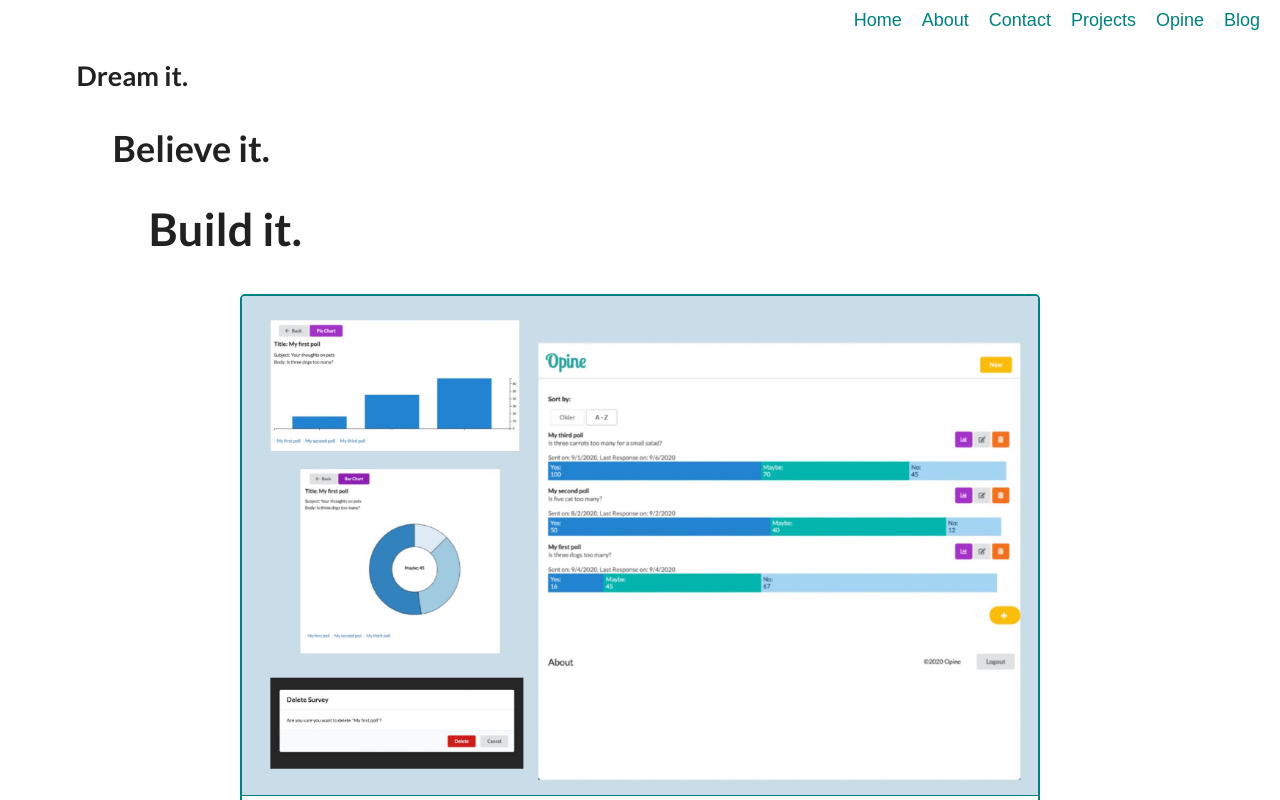
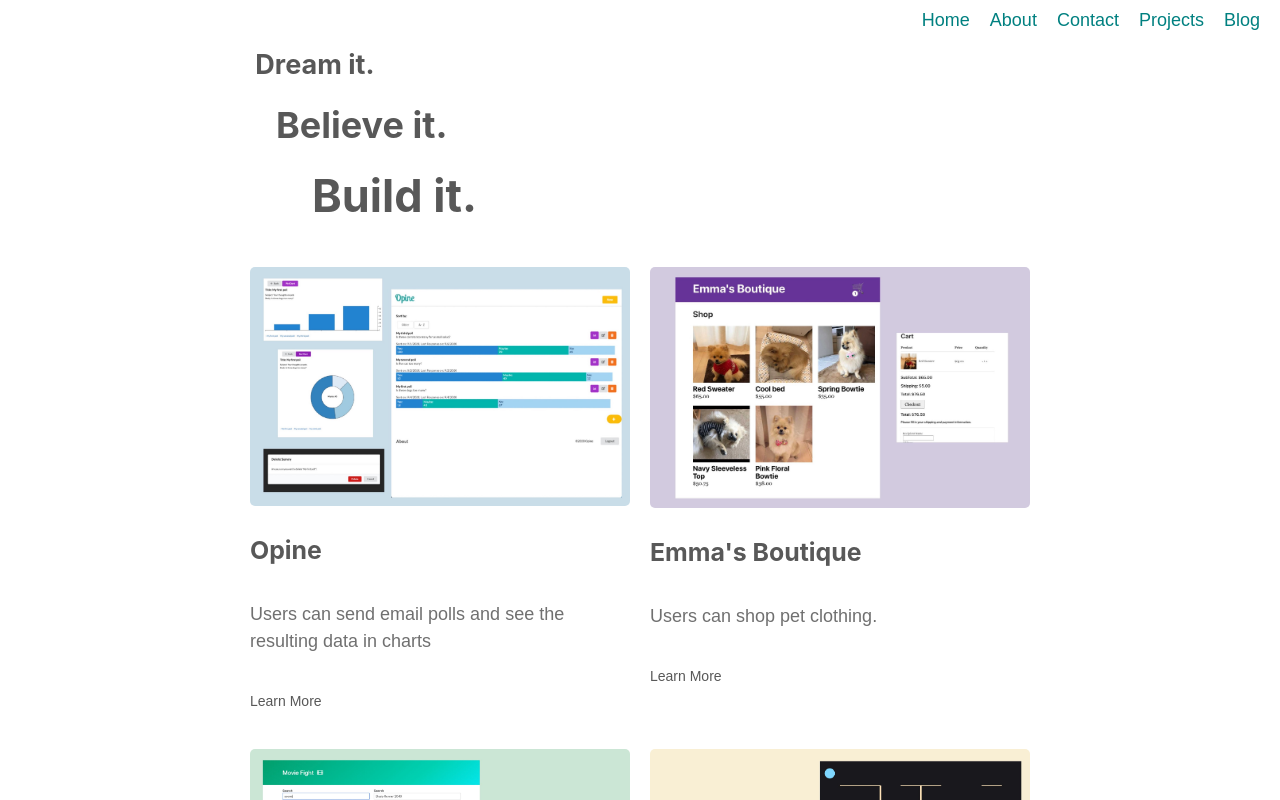
Before and after one commit to rebecca1231/portfolio2, a React (Create React App) app: page /projects in a window 1280 px wide. Built offline with nearby package versions, Linux system fonts and the light colour scheme; no server answers.

Commit message:
editing data

```diff
--- a/src/App.js
+++ b/src/App.js
@@ -7,8 +7,13 @@
 import Contact from "./Components/Contact";
 import About from "./Components/About";
 import Projects from "./Components/Projects";
-import ProjectOpine from './Components/Projects/ProjectOpine'
+import Opine from './Components/Projects/Opine'
 import "./styles/index.scss";
+import Boutique from "./Components/Projects/Boutique";
+import Maze from "./Components/Projects/Maze";
+import Movie from "./Components/Projects/Movie";
+
+
 
 function App() {
   return (
@@ -19,7 +24,10 @@
         <Route path="/contact" component={Contact} />
         <Route exact path="/" component={Landing} />
         <Route exact path="/projects" component={Projects} />
-        <Route path="/projects/opine" component={ProjectOpine} />
+        <Route path="/projects/opine" component={Opine} />
+        <Route path="/projects/movie" component={Movie} />
+        <Route path="/projects/maze" component={Maze} />
+        <Route path="/projects/boutique" component={Boutique} />
       </Switch>
       <Footer />
     </Router>
--- a/src/Components/Nav/RightNav.jsx
+++ b/src/Components/Nav/RightNav.jsx
@@ -89,15 +89,6 @@
       >
         Projects
       </div>
-
-      <a
-        className="links"
-        href="https://www.opine.app"
-        rel="noopener noreferrer"
-        target="_blank"
-      >
-        Opine
-      </a>
       <a
         className="links"
         href="https://blog.rebeccahirai.com"
--- a/src/Components/ProjectCards/Card.js
+++ b/src/Components/ProjectCards/Card.js
@@ -4,23 +4,23 @@
 
 const CarDiv = styled.div`
   max-width: 400px;
-  padding:10px;
+  padding: 10px;
   margin: 0 auto 1rem;
   overflow: hidden;
   border-radius: 5px;
   transition: all 0.2s ease-in-out;
-  color:#585858;
+  color: #585858;
 
   img {
     width: 100%;
-    border-radius:5px;
+    border-radius: 5px;
   }
 
   :hover {
     transform: scale(1.05);
-    a{
+    a {
       text-decoration: underline;
-      font-size:0.8rem;
+      font-size: 0.8rem;
     }
   }
 `;
@@ -36,24 +36,24 @@
   }
  */
 
-const Card = ({ title, image1, exp }) => {
-
+const Card = ({ title, image1, slug, description }) => {
   const history = useHistory();
-
-
+console.log(slug, title)
   return (
     <CarDiv key={title} id={title}>
       <div className="image-box">
-      <img src={image1} alt="project" />
+        <img src={image1} alt="project" />
       </div>
       <div>
-        <h3 >
-          {title}
-        </h3>
-        <a style={{color:"#585858"}} onClick={() => history.push(`/projects/${exp}`)}>
+        <h3>{title}</h3>
+        <p> {description} </p>
+        <a
+          style={{ color: "#585858" }}
+          onClick={() => history.push(`/projects/${slug}`)}
+        >
           Learn More
         </a>
-        </div>
+      </div>
     </CarDiv>
   );
 };
--- a/src/Components/ProjectCards/Cards.js
+++ b/src/Components/ProjectCards/Cards.js
@@ -3,22 +3,17 @@
 import Card from "./Card";
 import { projectData } from "./projectData";
 
-
 const Cards = () => {
-
   return projectData.map((obj) => {
     return (
-      <div >
+      <div>
         <Card
           image1={obj.image1}
-          image2={obj.image2}
           title={obj.title}
           description={obj.description}
           tech={obj.tech}
-          skill={obj.skill}
-          github={obj.github}
-          exp={exp}
-        />
+          slug={obj.slug}
+       />
       </div>
     );
   });
--- a/src/Components/ProjectCards/projectData.js
+++ b/src/Components/ProjectCards/projectData.js
@@ -4,14 +4,13 @@
 
 import opineCollage from "../../projectImages/opineCollage.jpg";
 
-import fluffCollage from '../../projectImages/fluffCollage.jpg'
-
+import fluffCollage from "../../projectImages/fluffCollage.jpg";
 
 export const projectData = [
   {
     image1: opineCollage,
     live: "https://www.opine.app",
-    exp:"opine",
+    slug: "opine",
     title: "Opine",
     description:
       "Users can send email polls and see the resulting data in charts",
@@ -23,6 +22,7 @@
   },
   {
     image1: fluffCollage,
+    slug: "boutique",
     url: "https://eager-jang-815ed7.netlify.app/",
     title: "Emma's Boutique",
     description: "Users can shop pet clothing.",
@@ -37,6 +37,7 @@
   },
   {
     image1: movieFightCollage,
+    slug: "movie",
     title: "Movie Fight",
     description: "Summons and compares movie stats.",
     skill: "I learned to make API calls and debounce submit functions.",
@@ -48,6 +49,7 @@
 
   {
     image1: mazeCollage,
+    slug: "maze",
     title: "Maze Game",
     description: "You can use the asdw keys to move the ball.",
     skill: "I learned DOM manipulation with Javascript and Matterjs.",
--- a/src/Components/Projects.js
+++ b/src/Components/Projects.js
@@ -1,29 +1,49 @@
 import React from "react";
+import styled from "styled-components";
+import Cards from "./ProjectCards/Cards";
 
-import SimpleCards from "./ProjectCards/SimpleCards";
+const Container = styled.div`
+  max-width: 800px;
+  margin: auto;
+  color: #585858;
+
+  .textBox {
+    padding: 10px;
+    max-width: 400px;
+    margin: 0 auto;
+  }
+`;
+
+const FlexContainer = styled.div`
+  display: flex;
+  flex-direction: row;
+  justify-content: space-between;
+  align-items: space-between;
+  flex-wrap: wrap;
+  p {
+    font-size: 1rem;
+    line-height: 1.5;
+    padding: 10px 0;
+    color: #707070;
+
+    @media (max-width: 750px) {
+      display: block;
+    }
+  }
+`;
 
 const Projects = () => {
   return (
-    <div className="ui container" style={{marginTop:"3.5rem"}}>
-      <div className="ui large header" style={{ fontSize: "1.5rem" }}>
-        Dream it.
-      </div>
-      <div
-        className="ui big header"
-        style={{ marginLeft: "2rem", fontSize: "2rem" }}
-      >
-        Believe it.
-      </div>
-      <div
-        className="ui huge header"
-        style={{ marginLeft: "4rem", fontSize: "2.5rem" }}
-      >
-        Build it.
-      </div>
-      <div style={{ marginTop: "2rem" }}>
-        <SimpleCards />
-      </div>
-    </div>
+    <Container>
+      <h5 style={{ fontSize: "1.5rem", marginTop: "50px", marginLeft:"0.85rem" }}>Dream it.</h5>
+      <h4 style={{ marginLeft: "2rem", fontSize: "2rem" }}>Believe it.</h4>
+      <h3 style={{ marginLeft: "4rem", fontSize: "2.5rem" }}>Build it.</h3>
+      <div style={{ marginTop: "2rem" }}> </div>
+
+      <FlexContainer>
+        <Cards />
+      </FlexContainer>
+    </Container>
   );
 };
 
--- /dev/null
+++ b/src/Components/Projects/Boutique.js
@@ -0,0 +1,28 @@
+import React from "react";
+import { useHistory } from "react-router-dom";
+
+const Boutique = () => {
+  const history = useHistory();
+  return (
+    <div>
+      <h1>Under Construction</h1>
+      <p>Hi! Sorry about this!</p>
+      <p>
+        {" "}
+        I decided to redesign my site. I haven't completed this particular part
+        yet.
+      </p>
+      <p>In a few days, this should be lovely. </p>
+      <div
+        className="ui teal small basic button"
+        onClick={() => {
+          history.push("/");
+        }}
+      >
+        Head Home{" "}
+      </div>
+    </div>
+  );
+};
+
+export default Boutique
--- /dev/null
+++ b/src/Components/Projects/Maze.js
@@ -0,0 +1,28 @@
+import React from "react";
+import { useHistory } from "react-router-dom";
+
+const Maze = () => {
+  const history = useHistory();
+  return (
+    <div>
+      <h1>Under Construction</h1>
+      <p>Hi! Sorry about this!</p>
+      <p>
+        {" "}
+        I decided to redesign my site. I haven't completed this particular part
+        yet.
+      </p>
+      <p>In a few days, this should be lovely. </p>
+      <div
+        className="ui teal small basic button"
+        onClick={() => {
+          history.push("/");
+        }}
+      >
+        Head Home{" "}
+      </div>
+    </div>
+  );
+};
+
+export default Maze
--- /dev/null
+++ b/src/Components/Projects/Movie.js
@@ -0,0 +1,28 @@
+import React from "react";
+import { useHistory } from "react-router-dom";
+
+const Movie = () => {
+  const history = useHistory();
+  return (
+    <div>
+      <h1>Under Construction</h1>
+      <p>Hi! Sorry about this!</p>
+      <p>
+        {" "}
+        I decided to redesign my site. I haven't completed this particular part
+        yet.
+      </p>
+      <p>In a few days, this should be lovely. </p>
+      <div
+        className="ui teal small basic button"
+        onClick={() => {
+          history.push("/");
+        }}
+      >
+        Head Home{" "}
+      </div>
+    </div>
+  );
+};
+
+export default Movie;
--- /dev/null
+++ b/src/Components/Projects/Opine.js
@@ -0,0 +1,28 @@
+import React from "react";
+import { useHistory } from "react-router-dom";
+
+const Opine = () => {
+  const history = useHistory();
+  return (
+    <div>
+      <h1>Under Construction</h1>
+      <p>Hi! Sorry about this!</p>
+      <p>
+        {" "}
+        I decided to redesign my site. I haven't completed this particular part
+        yet.
+      </p>
+      <p>In a few days, this should be lovely. </p>
+      <div
+        className="ui teal small basic button"
+        onClick={() => {
+          history.push("/");
+        }}
+      >
+        Head Home{" "}
+      </div>
+    </div>
+  );
+};
+
+export default Opine
--- a/src/Components/Projects/ProjectOpine.js
+++ /dev/null
@@ -1,11 +0,0 @@
-import React from 'react'
-
-const ProjectOpine = () => {
-    return (
-        <div>
-            Project Explanation
-        </div>
-    )
-}
-
-export default ProjectOpine
```
